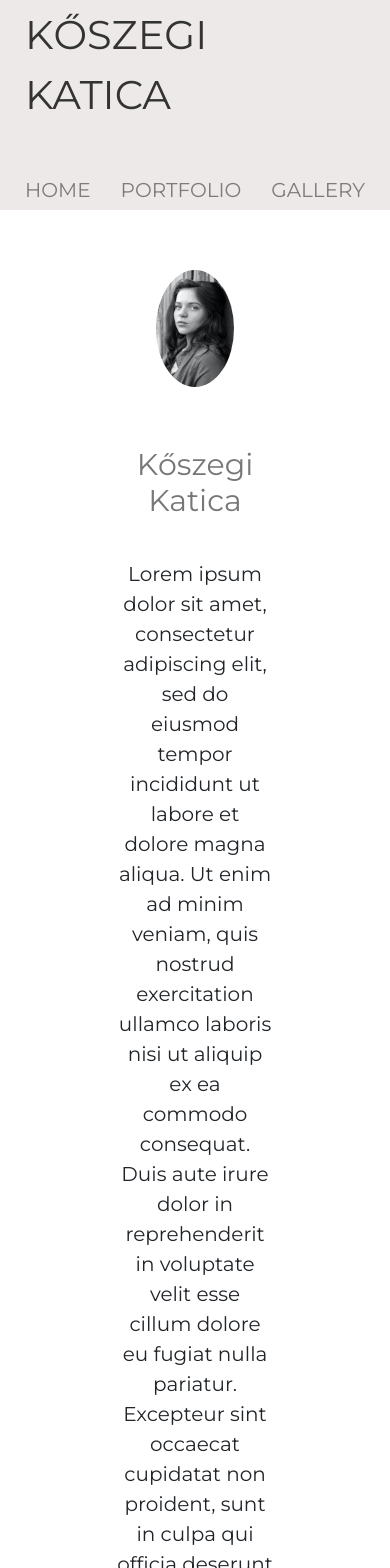
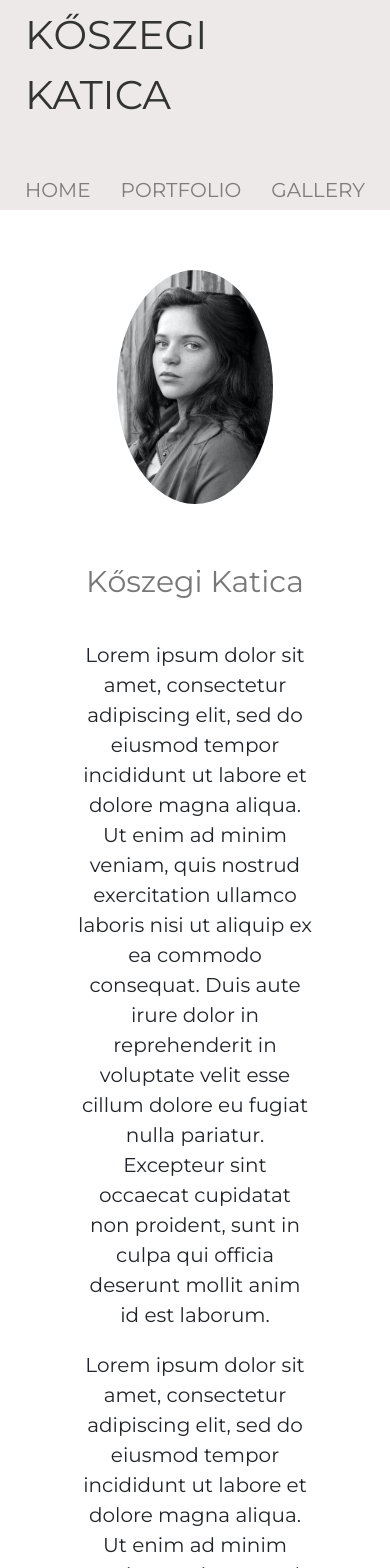
Before and after one commit to mahte007/architect-portfolio, a React (Create React App) app: page /bio in a window 390 px wide. Shown: the top 1568 px of the page. Built offline with nearby package versions, Linux system fonts and the light colour scheme.

Commit message:
Bio and Contact page design on mobile view. Footer adjustment for mobile view.

```diff
--- a/src/style/styles.css
+++ b/src/style/styles.css
@@ -56,6 +56,13 @@ h1, h2, h3, h4, h5, h6 {
     background-color: #fff;
     z-index: 1;
     flex-shrink: 0;
+}
+
+@media (max-width: 991px) {
+    .footer {
+        padding: 3rem 2rem;
+        font-size: 1.5rem;
+    }
 }
 
 .footer-icon {
@@ -351,6 +358,19 @@ h1, h2, h3, h4, h5, h6 {
     align-items: center;
 }
 
+@media (max-width: 991px) {
+    .bio-details-container {
+        width: 60%;
+    }
+
+    .profile-image {
+        display: flex;
+        border-radius: 50%;
+        width: 40%;
+        margin: 3rem auto 0;
+    }
+}
+
 /* Contact Page */
 
 .contact-container {
@@ -391,6 +411,7 @@ h1, h2, h3, h4, h5, h6 {
     }
 
     .contact-form-container {
+        padding-top: 2rem;
         margin: 0 20%;
         text-align: justify;
     }
```
